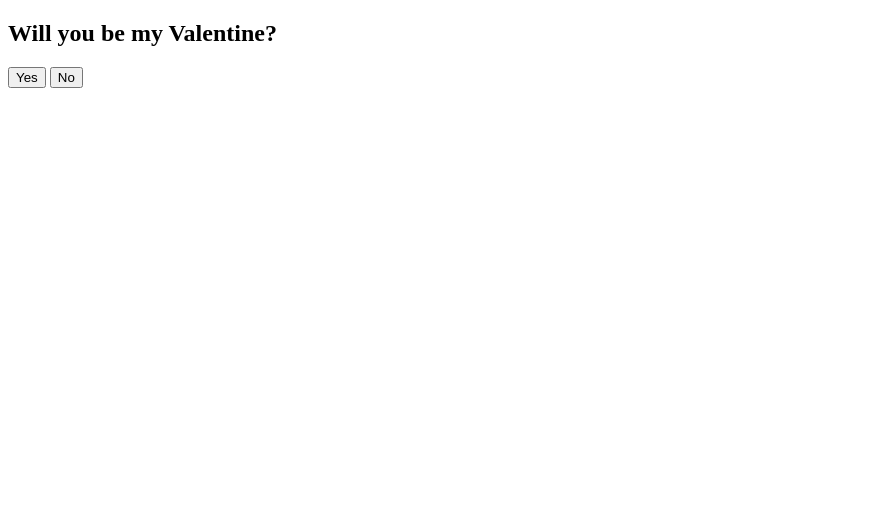
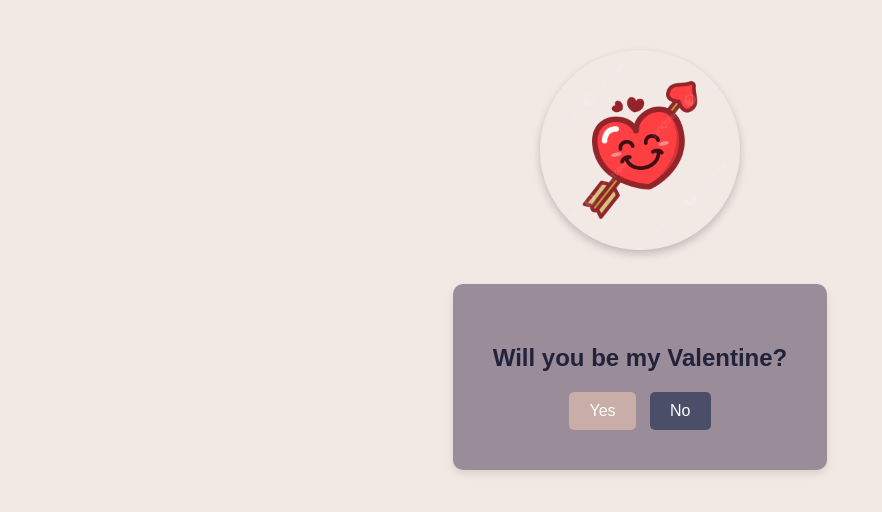
Before and after one commit to OwennWong/valentine-project, a plain HTML site: page index.html in a window 1280 px wide. Shown: the whole page, without its empty margins (0-882 px from the left). Drawn offline with Linux system fonts and the light colour scheme.

Commit message:
Page updated

```diff
--- a/index.html
+++ b/index.html
@@ -3,39 +3,110 @@
 <head>
     <title>Be My Valentine</title>
     <style>
+        body {
+            font-family: 'Arial', sans-serif;
+            text-align: center;
+            margin-top: 50px;
+            background-color: #f2e9e4; /* Soft background color */
+            color: #22223b; /* Dark text for contrast */
+        }
+        #imageContainer {
+            margin-bottom: 30px;
+        }
+        #questionContainer {
+            position: relative;
+            display: inline-block;
+            background-color: #9a8c98; /* Subtle background for the question */
+            padding: 40px;
+            border-radius: 10px; /* Rounded corners for the container */
+            box-shadow: 0 4px 8px rgba(0,0,0,0.1); /* Soft shadow for depth */
+            text-align: center; /* Center aligns the content */
+        }
+        .buttons {
+            margin-top: 20px; /* Increase space between the question and the buttons */
+        }
+        button {
+            border: none;
+            outline: none;
+            cursor: pointer;
+            padding: 10px 20px;
+            border-radius: 5px; /* Rounded corners for buttons */
+            font-size: 16px;
+            margin: 0 5px; /* Adjusted spacing between buttons */
+            transition: transform 0.3s ease;
+        }
+        #yesButton {
+            background-color: #c9ada7; /* Soft pink for the Yes button */
+            color: white;
+            transform-origin: center; /* Ensures scaling is centered */
+        }
         #noButton {
-            transition: transform 0.3s ease;
+            background-color: #4a4e69; /* Dark color for the No button */
+            color: white;
         }
         #response {
             display: none;
             margin-top: 20px;
+            font-size: 24px;
+            color: #9a8c98; /* Color theme for the response */
+        }
+        img {
+            max-width: 200px;
+            border-radius: 50%; /* Makes the image round */
+            box-shadow: 0 4px 8px rgba(0,0,0,0.2); /* Adds shadow to the image */
         }
     </style>
 </head>
 <body>
-    <h2>Will you be my Valentine?</h2>
-    <button id="yesButton" onclick="giveResponse('yes')">Yes</button>
-    <button id="noButton" onclick="makeYesBigger()">No</button>
+    <div id="imageContainer">
+        <img src="cartoon-heart.png" alt="Cartoon Heart">
+    </div>
+    <div id="questionContainer">
+        <h2 id="questionText">Will you be my Valentine?</h2>
+        <button id="yesButton" onclick="giveResponse('yes')">Yes</button>
+        <button id="noButton" onclick="handleNo()">No</button>
+    </div>
     <div id="response"></div>
 
     <script>
+        var noClickCount = 0;
+
+        function handleNo() {
+            noClickCount++;
+            makeYesBigger();
+
+
+            // Change the question based on the number of "No" clicks
+            var questionText = document.getElementById("questionText");
+            if (noClickCount === 2) {
+                questionText.innerHTML = "Are you really sure?";
+            } else if (noClickCount === 4) {
+                questionText.innerHTML = "Are you really really sure?";
+            } else if (noClickCount === 6) {
+                questionText.innerHTML = "Please say yes 😢";
+            } else if (noClickCount === 8) {
+                questionText.innerHTML = "Why aren't you saying yes??";
+            } else if (noClickCount === 10) {
+                questionText.innerHTML = "Ahhhhh don't say no anymore";
+            } else if (noClickCount === 14) {
+                questionText.innerHTML = "Nooooooo 😔";
+            } else if (noClickCount === 18) {
+                questionText.innerHTML = "Last chanceee plsss";
+            }
+    }
+
         function makeYesBigger() {
             var yesButton = document.getElementById("yesButton");
-            var currentSize = yesButton.style.transform;
-            var scale = currentSize ? parseFloat(currentSize.replace('scale(', '')) + 0.1 : 1.1;
-            yesButton.style.transform = 'scale(' + scale + ')';
-            document.getElementById("response").style.display = "none"; // Hide response if visible
+            var currentScale = yesButton.style.transform.replace('scale(', '').replace(')', '') || 1;
+            var newScale = parseFloat(currentScale) + 0.1; // Incrementally increases the scale
+            yesButton.style.transform = 'scale(' + newScale + ')';
         }
 
         function giveResponse(answer) {
-            var responseText = answer === 'yes' ? "Yayyyy! 😊" : "Oh no, please reconsider! 😢";
-            var responseDiv = document.getElementById("response");
-            responseDiv.style.display = "block";
-            responseDiv.innerHTML = responseText;
-            if(answer === 'yes') {
-                document.getElementById("yesButton").style.display = "none";
-                document.getElementById("noButton").style.display = "none";
-            }
+            questionText.innerHTML = "Yayyyy! Seee you. 😊";
+            // Optionally, hide both buttons after getting a response
+            document.getElementById("yesButton").style.display = "none";
+            document.getElementById("noButton").style.display = "none";
         }
     </script>
 </body>
```
Also changed, not shown: cartoon-heart.png (added).
